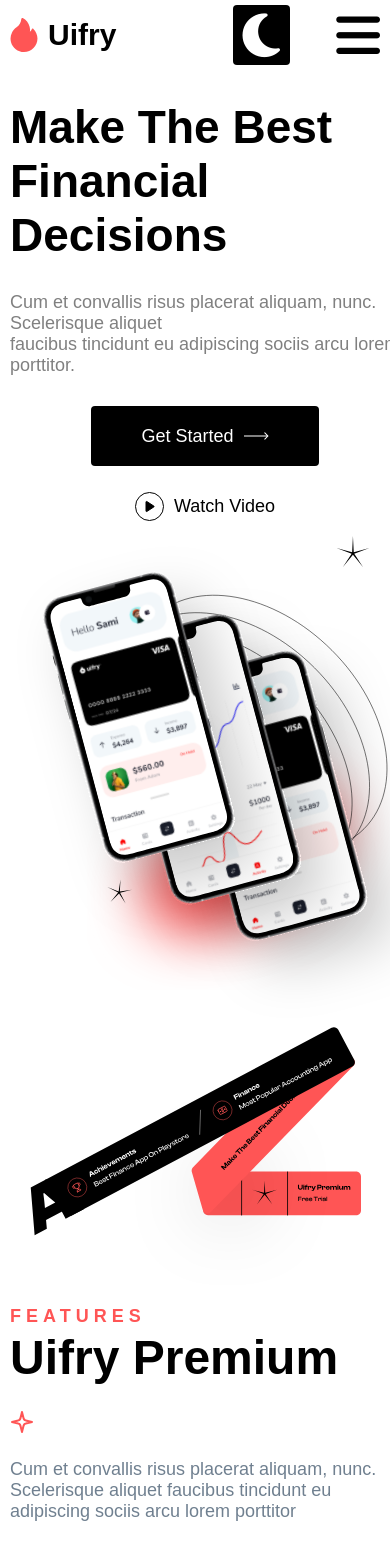
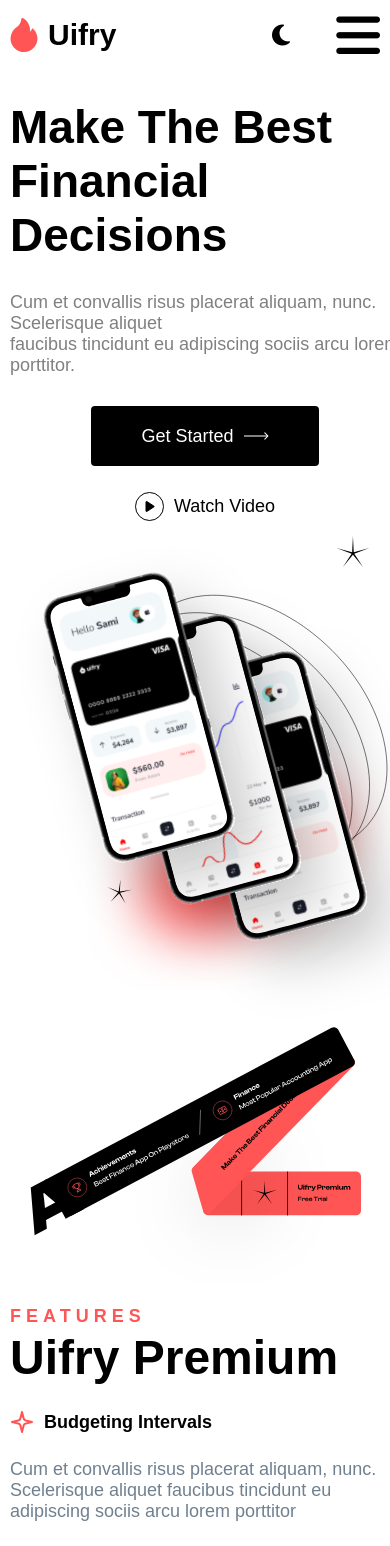
Before and after one commit to navaneeth-KG/BatchSystemTask, a React (Vite) app: page / in a window 390 px wide. Shown: the top 1546 px of the page. Built offline with nearby package versions, Linux system fonts and the light colour scheme; a web font is replaced by a local one.

Commit message:
modification in theme

```diff
--- a/src/App.css
+++ b/src/App.css
@@ -1,12 +1,16 @@
 #dark {
-  background-color: rgb(85, 84, 84);
+  background-color: rgb(84, 84, 84);
 }
 #dark p {
   color: rgb(166, 167, 167);
 }
 #dark h1,
-h2,
-h3,
-h4 {
+#dark h2,
+#dark h3,
+#dark h4 {
   color: white;
 }
+
+#light h1,#light h2,#light h3,#light h4{
+    color:black;
+}
--- a/src/App.jsx
+++ b/src/App.jsx
@@ -1,3 +1,4 @@
+import './App.css';
 import React from 'react';
 import Footer from './components/Footer/Footer';
 import Navbar from './components/Navbar/Navbar';
@@ -7,9 +8,8 @@
 import Testimonial from './components/Testimonial/Testimonial';
 import Features from './components/Features/Features';
 import Copyright from './components/Copyright/Copyright';
+import { useState } from 'react';
 
-import { useState } from 'react';
-import './App.css';
 const App = () => {
   const [theme, setTheme] = useState('light');
   const toggleTheme = () => {
@@ -17,7 +17,7 @@
   };
   return (
     <div className="app" id={theme}>
-      <Navbar theme={theme} toggleTheme={toggleTheme}/>
+      <Navbar theme={theme} toggleTheme={toggleTheme} />
       <Header />
       <Features />
       <Testimonial />
--- a/src/components/Copyright/style.css
+++ b/src/components/Copyright/style.css
@@ -13,6 +13,7 @@
 @media screen and (max-width: 1024px) {
 
   .copyright{
-    margin: 10px;
+    padding: 10px;
+    margin: 0 10px;;
   }
     }
--- a/src/components/FAQ/style.css
+++ b/src/components/FAQ/style.css
@@ -15,7 +15,7 @@
 .faq h1 {
   font-size: 48px;
 }
-.faq h3 {
+#light .faq h3 ,#dark .faq h3{
   font-size: 18px;
   letter-spacing: 5px;
   color: #ff5555;
@@ -28,6 +28,7 @@
 .faqs-container2{
     display: flex;
     flex-direction: column;
+    gap:15px;
 }
 
   .faq {
--- a/src/components/Features/style.css
+++ b/src/components/Features/style.css
@@ -19,7 +19,7 @@
 .row h1 {
   font-size: 48px;
 }
-.row h3 {
+#light .row h3,#dark .row h3 {
   font-size: 18px;
   color: #ff5555;
   letter-spacing: 5px;
--- a/src/components/Navbar/Navbar.jsx
+++ b/src/components/Navbar/Navbar.jsx
@@ -26,9 +26,9 @@
 
       <Button className="theme-btn" onClick={toggleTheme}>
         {theme == 'light' ? (
-          <i className="fa-solid fa-moon"></i>
+          <i className="fa-solid fa-moon" style={{fontSize:'24px'}}></i>
         ) : (
-          <i className="fa-solid fa-sun"></i>
+          <i className="fa-solid fa-sun"  style={{fontSize:'24px'}}></i>
         )}
       </Button>
 
--- a/src/components/Navbar/style.css
+++ b/src/components/Navbar/style.css
@@ -38,8 +38,12 @@
   width: fit-content;
   text-align: center;
   padding: 10px;
+  padding: 0;
   position: absolute;
-  right: 10px;
+  right: 30px;
+  background-color: transparent;
+  color: black;
+
 }
 @media screen and (max-width: 1024px) {
   .navbar ul {
```
